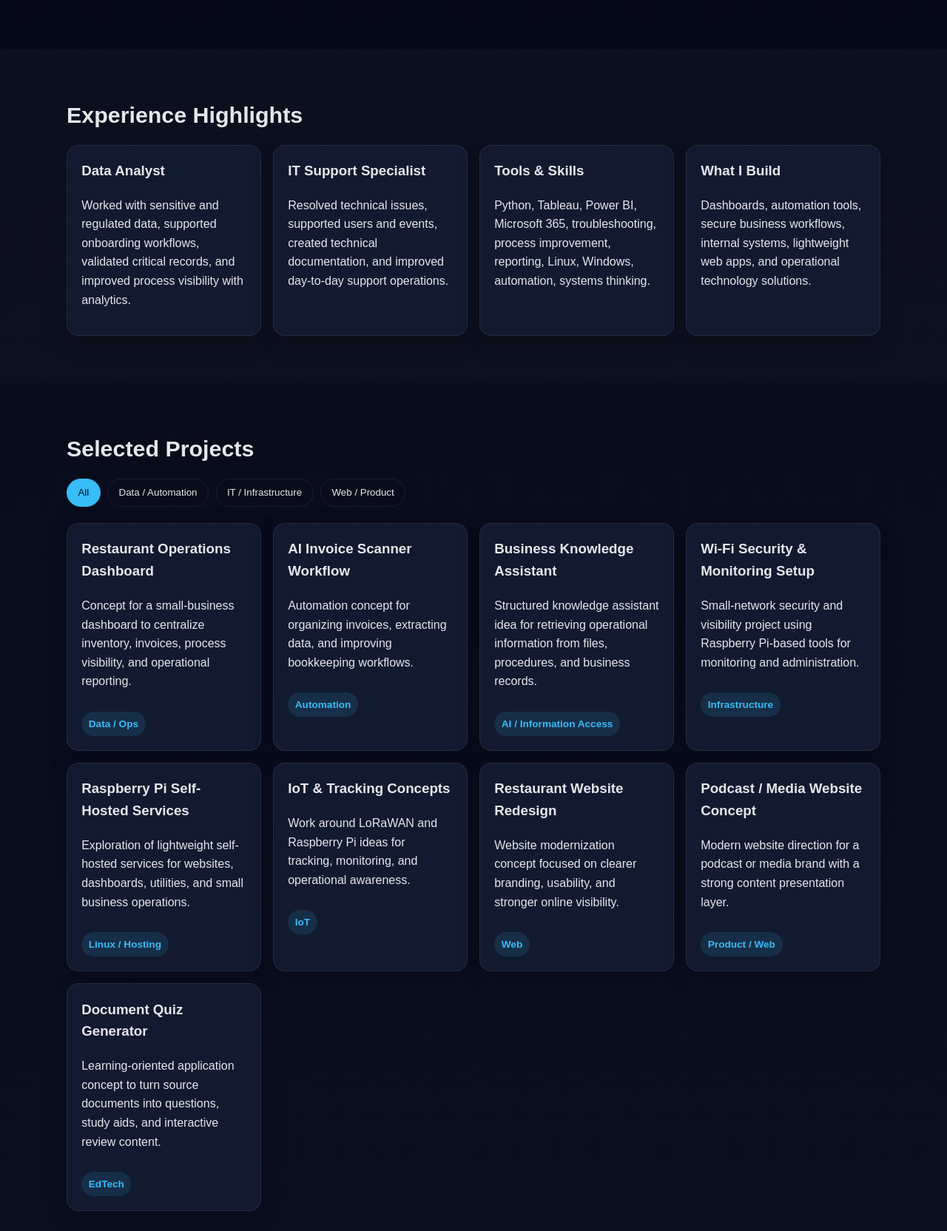
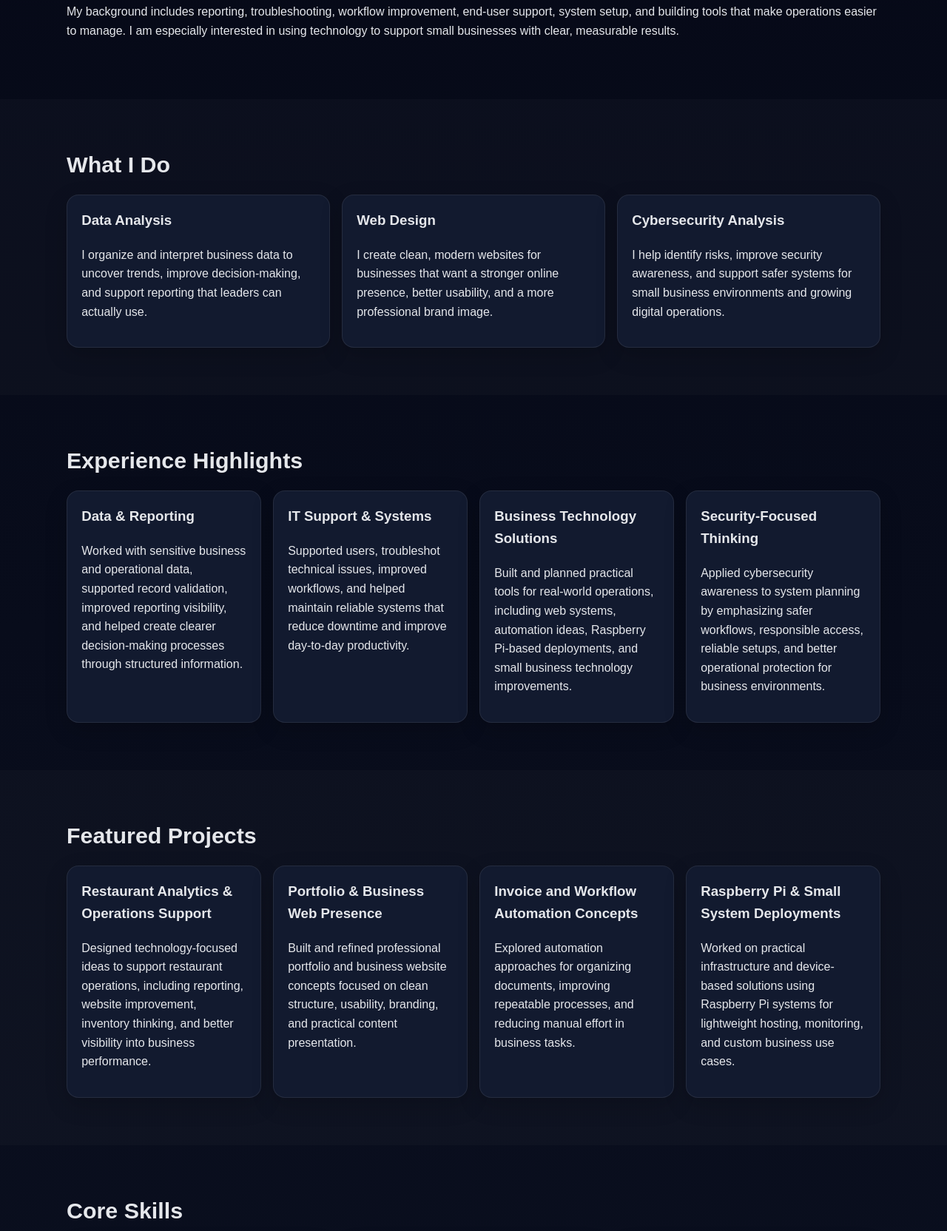
Before and after one commit to Bobbygkmc/ivorybill-portfolio, a plain HTML site: page index.html in a window 1280 px wide. Shown: the part 677-2341 px from the top of the page at 74% size. Drawn offline with Linux system fonts and the light colour scheme.

Commit message:
Redo portfolio homepage

```diff
--- a/index.html
+++ b/index.html
@@ -3,8 +3,11 @@
 <head>
   <meta charset="UTF-8" />
   <meta name="viewport" content="width=device-width, initial-scale=1.0" />
-  <title>Chukwuemelie Uyammadu | Portfolio</title>
-  <meta name="description" content="Portfolio of Chukwuemelie Uyammadu — data analytics, IT support, automation, Raspberry Pi systems, business technology solutions, and web projects." />
+  <title>Chukwuemelie Uyammadu | Data Analyst Portfolio</title>
+  <meta
+    name="description"
+    content="Portfolio of Chukwuemelie Uyammadu — Data Analyst, Web Designer, Cybersecurity Analyst, and IT Consultant focused on practical business solutions."
+  />
   <link rel="stylesheet" href="styles.css" />
 </head>
 <body>
@@ -13,17 +16,17 @@
       <p class="eyebrow">Portfolio</p>
       <h1>Chukwuemelie Uyammadu</h1>
       <p class="subtitle">
-        Data Analyst • IT Support • Business Systems Builder
+        Data Analyst • Web Designer • Cybersecurity Analyst
       </p>
       <p class="intro">
-        I build practical technology solutions across data analytics, automation,
-        web systems, IT support, and Raspberry Pi-based deployments. My work focuses
-        on solving real operational problems for businesses through clear reporting,
-        process improvement, and reliable systems.
+        I help businesses turn information into action through data analysis,
+        modern websites, and practical cybersecurity support. My work focuses on
+        solving real operational problems with reporting, process improvement,
+        web systems, and reliable technology.
       </p>
       <div class="hero-actions">
         <a class="btn btn-primary" href="#projects">View Projects</a>
-        <a class="btn btn-secondary" href="#experience">Experience Highlights</a>
+        <a class="btn btn-secondary" href="#contact">Contact Me</a>
       </div>
     </div>
   </header>
@@ -33,141 +36,164 @@
       <div class="container">
         <h2>About Me</h2>
         <p>
-          I have experience in data analysis, technical support, systems troubleshooting,
-          reporting, and process improvement. My background includes secure data handling,
-          onboarding/process support, end-user support, and building tools that help teams
-          work faster and make better decisions.
+          I am a technology professional with experience across data analysis,
+          business systems, IT support, web design, and cybersecurity-minded
+          problem solving. I build practical solutions that help organizations
+          work more efficiently, understand their performance, and strengthen
+          their digital presence.
+        </p>
+        <p>
+          My background includes reporting, troubleshooting, workflow
+          improvement, end-user support, system setup, and building tools that
+          make operations easier to manage. I am especially interested in using
+          technology to support small businesses with clear, measurable results.
         </p>
       </div>
     </section>
 
-    <section class="section alt" id="experience">
+    <section class="section alt" id="services">
       <div class="container">
-        <h2>Experience Highlights</h2>
-        <div class="grid two">
+        <h2>What I Do</h2>
+        <div class="grid three">
           <div class="card">
-            <h3>Data Analyst</h3>
+            <h3>Data Analysis</h3>
             <p>
-              Worked with sensitive and regulated data, supported onboarding workflows,
-              validated critical records, and improved process visibility with analytics.
+              I organize and interpret business data to uncover trends, improve
+              decision-making, and support reporting that leaders can actually use.
             </p>
           </div>
+
           <div class="card">
-            <h3>IT Support Specialist</h3>
+            <h3>Web Design</h3>
             <p>
-              Resolved technical issues, supported users and events, created technical
-              documentation, and improved day-to-day support operations.
+              I create clean, modern websites for businesses that want a stronger
+              online presence, better usability, and a more professional brand image.
             </p>
           </div>
+
           <div class="card">
-            <h3>Tools & Skills</h3>
+            <h3>Cybersecurity Analysis</h3>
             <p>
-              Python, Tableau, Power BI, Microsoft 365, troubleshooting, process improvement,
-              reporting, Linux, Windows, automation, systems thinking.
-            </p>
-          </div>
-          <div class="card">
-            <h3>What I Build</h3>
-            <p>
-              Dashboards, automation tools, secure business workflows, internal systems,
-              lightweight web apps, and operational technology solutions.
+              I help identify risks, improve security awareness, and support safer
+              systems for small business environments and growing digital operations.
             </p>
           </div>
         </div>
       </div>
     </section>
 
-    <section class="section" id="projects">
+    <section class="section" id="experience">
       <div class="container">
-        <h2>Selected Projects</h2>
-        <div class="filters">
-          <button class="filter-btn active" data-filter="all">All</button>
-          <button class="filter-btn" data-filter="data">Data / Automation</button>
-          <button class="filter-btn" data-filter="it">IT / Infrastructure</button>
-          <button class="filter-btn" data-filter="web">Web / Product</button>
+        <h2>Experience Highlights</h2>
+        <div class="grid two">
+          <div class="card">
+            <h3>Data & Reporting</h3>
+            <p>
+              Worked with sensitive business and operational data, supported record
+              validation, improved reporting visibility, and helped create clearer
+              decision-making processes through structured information.
+            </p>
           </div>
 
-        <div class="grid three" id="projectGrid">
-          <article class="card project-card" data-category="data">
-            <h3>Restaurant Operations Dashboard</h3>
+          <div class="card">
+            <h3>IT Support & Systems</h3>
             <p>
-              Concept for a small-business dashboard to centralize inventory, invoices,
-              process visibility, and operational reporting.
+              Supported users, troubleshot technical issues, improved workflows,
+              and helped maintain reliable systems that reduce downtime and improve
+              day-to-day productivity.
             </p>
-            <span class="tag">Data / Ops</span>
-          </article>
+          </div>
 
-          <article class="card project-card" data-category="data">
-            <h3>AI Invoice Scanner Workflow</h3>
+          <div class="card">
+            <h3>Business Technology Solutions</h3>
             <p>
-              Automation concept for organizing invoices, extracting data, and improving
-              bookkeeping workflows.
+              Built and planned practical tools for real-world operations, including
+              web systems, automation ideas, Raspberry Pi-based deployments, and
+              small business technology improvements.
             </p>
-            <span class="tag">Automation</span>
-          </article>
+          </div>
 
-          <article class="card project-card" data-category="data">
-            <h3>Business Knowledge Assistant</h3>
+          <div class="card">
+            <h3>Security-Focused Thinking</h3>
             <p>
-              Structured knowledge assistant idea for retrieving operational information
-              from files, procedures, and business records.
+              Applied cybersecurity awareness to system planning by emphasizing safer
+              workflows, responsible access, reliable setups, and better operational
+              protection for business environments.
             </p>
-            <span class="tag">AI / Information Access</span>
-          </article>
+          </div>
+        </div>
+      </div>
+    </section>
 
-          <article class="card project-card" data-category="it">
-            <h3>Wi-Fi Security & Monitoring Setup</h3>
+    <section class="section alt" id="projects">
+      <div class="container">
+        <h2>Featured Projects</h2>
+        <div class="grid two">
+          <div class="card">
+            <h3>Restaurant Analytics & Operations Support</h3>
             <p>
-              Small-network security and visibility project using Raspberry Pi-based tools
-              for monitoring and administration.
+              Designed technology-focused ideas to support restaurant operations,
+              including reporting, website improvement, inventory thinking, and
+              better visibility into business performance.
             </p>
-            <span class="tag">Infrastructure</span>
-          </article>
+          </div>
 
-          <article class="card project-card" data-category="it">
-            <h3>Raspberry Pi Self-Hosted Services</h3>
+          <div class="card">
+            <h3>Portfolio & Business Web Presence</h3>
             <p>
-              Exploration of lightweight self-hosted services for websites, dashboards,
-              utilities, and small business operations.
+              Built and refined professional portfolio and business website concepts
+              focused on clean structure, usability, branding, and practical content
+              presentation.
             </p>
-            <span class="tag">Linux / Hosting</span>
-          </article>
+          </div>
 
-          <article class="card project-card" data-category="it">
-            <h3>IoT & Tracking Concepts</h3>
+          <div class="card">
+            <h3>Invoice and Workflow Automation Concepts</h3>
             <p>
-              Work around LoRaWAN and Raspberry Pi ideas for tracking, monitoring,
-              and operational awareness.
+              Explored automation approaches for organizing documents, improving
+              repeatable processes, and reducing manual effort in business tasks.
             </p>
-            <span class="tag">IoT</span>
-          </article>
+          </div>
 
-          <article class="card project-card" data-category="web">
-            <h3>Restaurant Website Redesign</h3>
+          <div class="card">
+            <h3>Raspberry Pi & Small System Deployments</h3>
             <p>
-              Website modernization concept focused on clearer branding, usability,
-              and stronger online visibility.
+              Worked on practical infrastructure and device-based solutions using
+              Raspberry Pi systems for lightweight hosting, monitoring, and custom
+              business use cases.
             </p>
-            <span class="tag">Web</span>
-          </article>
+          </div>
+        </div>
+      </div>
+    </section>
 
-          <article class="card project-card" data-category="web">
-            <h3>Podcast / Media Website Concept</h3>
+    <section class="section" id="skills">
+      <div class="container">
+        <h2>Core Skills</h2>
+        <div class="grid three">
+          <div class="card">
+            <h3>Analytics</h3>
             <p>
-              Modern website direction for a podcast or media brand with a strong
-              content presentation layer.
+              Data interpretation, reporting, process analysis, operational insights,
+              and business-focused problem solving.
             </p>
-            <span class="tag">Product / Web</span>
-          </article>
+          </div>
 
-          <article class="card project-card" data-category="web">
-            <h3>Document Quiz Generator</h3>
+          <div class="card">
+            <h3>Technical</h3>
             <p>
-              Learning-oriented application concept to turn source documents into
-              questions, study aids, and interactive review content.
+              IT support, troubleshooting, web systems, system setup, lightweight
+              hosting, and practical deployment workflows.
             </p>
-            <span class="tag">EdTech</span>
-          </article>
+          </div>
+
+          <div class="card">
+            <h3>Security & Reliability</h3>
+            <p>
+              Security awareness, risk-conscious thinking, safer configuration
+              practices, and reliable business technology support.
+            </p>
+          </div>
         </div>
       </div>
     </section>
@@ -175,19 +201,28 @@
     <section class="section alt" id="contact">
       <div class="container">
         <h2>Contact</h2>
-        <p>Email: <a href="mailto:chuk.uyammadu@gmail.com">chuk.uyammadu@gmail.com</a></p>
-        <p>Phone: <a href="tel:2542587270">254-258-7270</a></p>
-        <p>Location: Warrington, PA</p>
+        <p>
+          I am interested in opportunities involving data analysis, business systems,
+          web design, IT support, and cybersecurity-focused problem solving.
+        </p>
+        <p>
+          Email:
+          <a href="mailto:chuk.uyammadu@gmail.com">chuk.uyammadu@gmail.com</a>
+        </p>
+        <p>
+          GitHub:
+          <a href="https://github.com/Bobbygkmc" target="_blank" rel="noopener">
+            github.com/Bobbygkmc
+          </a>
+        </p>
       </div>
     </section>
   </main>
 
   <footer class="footer">
     <div class="container">
-      <p>© 2026 Chukwuemelie Uyammadu</p>
+      <p>&copy; 2026 Chukwuemelie Uyammadu. All rights reserved.</p>
     </div>
   </footer>
-
-  <script src="script.js"></script>
 </body>
 </html>
```
Lines whose indentation alone changed are shown as unchanged.
